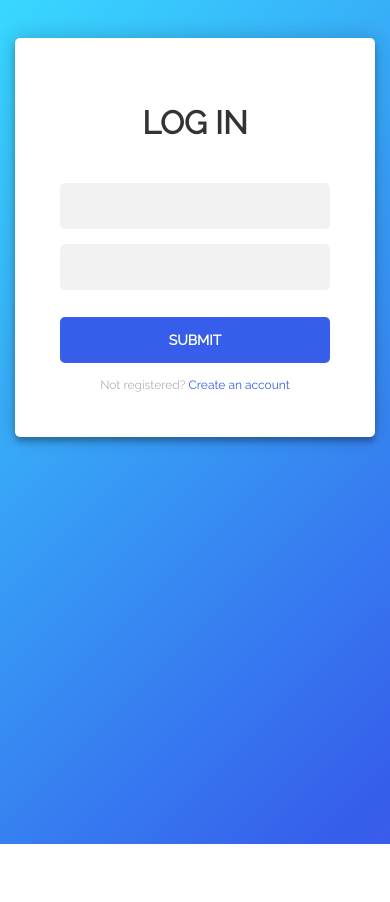
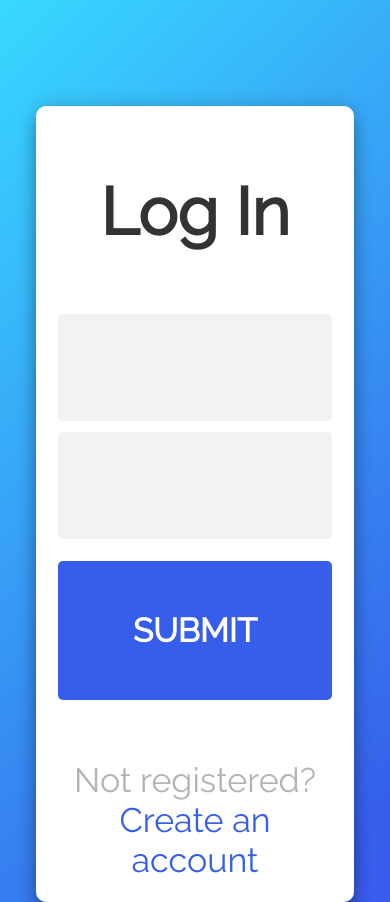
Before and after one commit to gyarab/chytry-lock, a Django app: page /login/ in a window 390 px wide. Before the commit the page ends 844 px from the top, so only its background shows below. Run offline with Django 3.2, Linux system fonts and the light colour scheme.

Commit message:
Add files via upload

```diff
--- a/smartlock/smartlock/urls.py
+++ b/smartlock/smartlock/urls.py
@@ -1,16 +1,33 @@
+"""smartlock URL Configuration
+
+The `urlpatterns` list routes URLs to views. For more information please see:
+    https://docs.djangoproject.com/en/1.11/topics/http/urls/
+Examples:
+Function views
+    1. Add an import:  from my_app import views
+    2. Add a URL to urlpatterns:  url(r'^$', views.home, name='home')
+Class-based views
+    1. Add an import:  from other_app.views import Home
+    2. Add a URL to urlpatterns:  url(r'^$', Home.as_view(), name='home')
+Including another URLconf
+    1. Import the include() function: from django.conf.urls import url, include
+    2. Add a URL to urlpatterns:  url(r'^blog/', include('blog.urls'))
+"""
 from django.conf.urls import url, include
 from django.contrib import admin
 from django.views.generic.base import TemplateView
 from django.conf import settings
 from django.conf.urls.static import static
-from accounts.forms.forms import AuthForm, SignUpForm
+from accounts.forms.forms import UserLoginForm, UserSignUpForm
 from django.contrib.auth.views import LoginView
+from accounts import views as acc_views
 
 
 urlpatterns = [
     url(r'^admin/', admin.site.urls),
-    url(r'^accounts/', include('accounts.urls')), #accounts app, must be above the auth app
+    # url(r'^accounts/', include('accounts.urls')), #accounts app, must be above the auth app
     url(r'^accounts/', include('django.contrib.auth.urls')), #include the auth app
-    url(r'^login/$', LoginView.as_view(template_name='registration/login.html'), name='login', kwargs={"authentication_form": AuthForm}),
+    url(r'^login/$', LoginView.as_view(template_name='registration/login.html'), name='login', kwargs={"authentication_form": UserLoginForm}),
     url(r'^$', TemplateView.as_view(template_name='home.html'), name='home'), #home page
+    url(r'^signup/$', acc_views.signup, name='signup'),
 ] + static(settings.STATIC_URL, document_root=settings.STATIC_ROOT)
--- a/smartlock/static/accounts/style.css
+++ b/smartlock/static/accounts/style.css
@@ -1,40 +1,223 @@
 @import url(https://fonts.googleapis.com/css?family=Raleway);
 
+/* SMARTPHONE */
+@media only screen and (max-width: 1000px) {
+  .page{
+    margin: 60px auto;
+    max-width: 90%;
+    padding: 7%;
+    border-radius: 10px;
+    box-shadow: 0 0 20px 0 rgba(0, 0, 0, 0.2), 0 15px 15px 0 rgba(0, 0, 0, 0.24);
+  }
+  .login-page {
+    width: 90%;
+    margin: 60px auto;
+  }
+  .title {
+    font-size: 66px;
+  }
+  .welcome-text {
+
+  }
+  div button{
+    padding: 50px;
+    font-size: 33px;
+    margin-top: 4%;
+  }
+  .form {
+    max-width: 90%;
+    padding: 7%;
+    border-radius: 10px;
+    box-shadow: 0 0 20px 0 rgba(0, 0, 0, 0.2), 0 15px 15px 0 rgba(0, 0, 0, 0.24);
+  }
+  .form input {
+    font-size: 40px;
+    padding: 30px;
+    margin: 0 0 4%;
+    border-radius: 5px;
+}
+  .form button {
+    padding: 50px;
+    font-size: 33px;
+    margin-top: 4%;
+  }
+  .form .message {
+    margin: 60px 0 0;
+    color: #b3b3b3;
+    font-size: 34px;
+  }
+}
+/*------smartphone------*/
+
+
+
+/* TABLET*/
+@media only screen and (min-width: 1001px) and (max-width: 1100px) {
 .login-page {
-  width: 360px;
+      width: 360px;
+      margin: auto;
+    }
+    .form {
+      position: relative;
+      margin: auto;
+      padding: 30px;
+      text-align: center;
+      box-shadow: 0 0 20px 0 rgba(0, 0, 0, 0.2), 0 5px 5px 0 rgba(0, 0, 0, 0.24);
+      border-radius: 5px;
+      box-shadow: 0 0 20px 0 rgba(0, 0, 0, 0.2), 0 5px 5px 0 rgba(0, 0, 0, 0.24);
+    }
+    .form input {
+      border: 0;
+      margin: 0 0 12px;
+      padding: 15px;
+      box-sizing: border-box;
+      font-size: 14px;
+      border-radius: 5px;
+    }
+    .form button {
+      padding: 15px;
+      font-size: 14px;
+      margin-top: 10px;
+    }
+    .form .message {
+      margin: 15px 0 0;
+      font-size: 12px;
+    }
+    .form .register-form {
+      display: none;
+    }
+}
+/*------tablet------*/
+
+
+/* DESKTOP */
+@media only screen and (min-width: 1101px) {
+    .login-page {
+      width: 360px;
+      margin: auto;
+    }
+    .page{
+
+  }
+    .form {
+      position: relative;
+      margin: auto;
+      padding: 30px;
+      box-shadow: 0 0 20px 0 rgba(0, 0, 0, 0.2), 0 5px 5px 0 rgba(0, 0, 0, 0.24);
+      border-radius: 5px;
+    }
+    .form input {
+      border: 0;
+      margin: 0 0 12px;
+      padding: 15px;
+      box-sizing: border-box;
+      font-size: 14px;
+      border-radius: 5px;
+    }
+    .form button {
+      padding: 15px;
+      font-size: 14px;
+      margin-top: 10px;
+    }
+    .form .message {
+      margin: 15px 0 0;
+      font-size: 12px;
+    }
+
+    .form .register-form {
+      display: none;
+    }
+}
+/*------desktop------*/
+
+
+
+body {
+	width: 100wh;
+	height: 90vh;
+	color: #fff;
+	background: linear-gradient(-45deg, #843EFF, #365EEB, #38D7FF, #27E89A, #37FF30);
+	background-size: 400% 400%;
+	-webkit-animation: Gradient 15s ease infinite;
+	-moz-animation: Gradient 15s ease infinite;
+	animation: Gradient 15s ease infinite;
+	padding: 10px;
+}
+span:last-child
+{
+    background-color: #8ff;
+    float: right;
+}
+span:first-child
+{
+    float: left;
+}
+span:last-child
+{
+    float: right;
+}
+@keyframes Gradient {
+	0% {
+		background-position: 0% 50%
+	}
+	50% {
+		background-position: 100% 50%
+	}
+	100% {
+		background-position: 0% 50%
+	}
+}
+
+.login-page {
   padding: 8% 0 0;
-  margin: auto;
 }
-h1 {
+.title {
+  text-transform: capitalize;
   font-family: "Raleway", sans-serif;
   font-weight: bold;
   color: #333333;
-   padding-bottom: 20px;
+  padding-bottom: 20px;
+}
+.welcome-text {
+  font-family: "Raleway", sans-serif;
+  color: #333333;
+}
+.page {
+  padding: 8% 0 0;
+  position: relative;
+  z-index: 1;
+  background: #FFFFFF;
+  text-align: center;
+}
+div button{
+  font-family: "Raleway", sans-serif;
+  font-weight: bold;
+  text-transform: uppercase;
+  outline: 0;
+  background: #365EEB;
+  width: 50%;
+  border: 0;
+  color: #FFFFFF;
+  -webkit-transition: all 0.3 ease;
+  transition: all 0.3 ease;
+  cursor: pointer;
+  border-radius: 5px;
 }
 .form {
   position: relative;
   z-index: 1;
   background: #FFFFFF;
-  max-width: 360px;
-  margin: 0 auto 100px;
-  padding: 45px;
   text-align: center;
-  box-shadow: 0 0 20px 0 rgba(0, 0, 0, 0.2), 0 5px 5px 0 rgba(0, 0, 0, 0.24);
-  border-radius: 5px;
 }
 .form input {
-  font-family: "Raleway", sans-serif;
+  font-family: "Roboto", sans-serif;
   font-weight: bolder;
-  color: #686868;
+  color: black;
   outline: 0;
   background: #f2f2f2;
   width: 100%;
   border: 0;
-  margin: 0 0 15px;
-  padding: 15px;
   box-sizing: border-box;
-  font-size: 14px;
-  border-radius: 5px;
 }
 .form button {
   font-family: "Raleway", sans-serif;
@@ -44,14 +227,11 @@ h1 {
   background: #365EEB;
   width: 100%;
   border: 0;
-  padding: 15px;
   color: #FFFFFF;
-  font-size: 14px;
   -webkit-transition: all 0.3 ease;
   transition: all 0.3 ease;
   cursor: pointer;
   border-radius: 5px;
-  margin-top: 12px;
 }
 
 .form button:hover,.form button:active,.form button:focus {
@@ -60,9 +240,7 @@ h1 {
 .form .message {
   font-family: "Raleway", sans-serif;
   font-weight: lighter;
-  margin: 15px 0 0;
   color: #b3b3b3;
-  font-size: 12px;
 }
 .form .message a {
   color: #365EEB;
@@ -104,25 +282,3 @@ h1 {
 .container .info span .fa {
   color: #EF3B3A;
 }
-body {
-	width: 100wh;
-	height: 90vh;
-	color: #fff;
-	background: linear-gradient(-45deg, #843EFF, #365EEB, #38D7FF, #27E89A, #37FF30);
-	background-size: 400% 400%;
-	-webkit-animation: Gradient 15s ease infinite;
-	-moz-animation: Gradient 15s ease infinite;
-	animation: Gradient 15s ease infinite;
-}
-
-@keyframes Gradient {
-	0% {
-		background-position: 0% 50%
-	}
-	50% {
-		background-position: 100% 50%
-	}
-	100% {
-		background-position: 0% 50%
-	}
-}
--- a/smartlock/templates/base.html
+++ b/smartlock/templates/base.html
@@ -3,7 +3,7 @@
 <html lang="en">
 	<head>
 		<meta charset="utf-8">
-		{% block title %}<title>Welcome to HomeSecurity!</title>{% endblock %}
+		{% block title %}<title>Welcome to Home Security!</title>{% endblock %}
 
 		{% load static %}
 		<link rel="stylesheet" type="text/css"
--- a/smartlock/templates/registration/login.html
+++ b/smartlock/templates/registration/login.html
@@ -5,12 +5,12 @@
 
 <div class="login-page">
   <div class="form">
-	  <h1>LOG IN</h1>
-      <form class="login-form" method="post">
-		  {% csrf_token %}
-		  {{ form.username }}
-		  {{ form.password }}
-		  <button type="submit">submit</button>
+	<h1 class="title">log in</h1>
+    <form class="login-form" method="post">
+		{% csrf_token %}
+		{{ form.username }}
+		{{ form.password }}
+	  <button type="submit">submit</button>
       <p class="message">Not registered? <a href="{% url 'signup' %}">Create an account</a></p>
     </form>
   </div>
```
Also changed, not shown: smartlock/accounts/forms/forms.py (+12 -10 lines), smartlock/accounts/views.py (+5 -10 lines), smartlock/smartlock/settings.py (+12 -0 lines), smartlock/templates/home.html (+5 -3 lines), smartlock/templates/signup.html (+6 -5 lines), smartlock/db.sqlite3.
